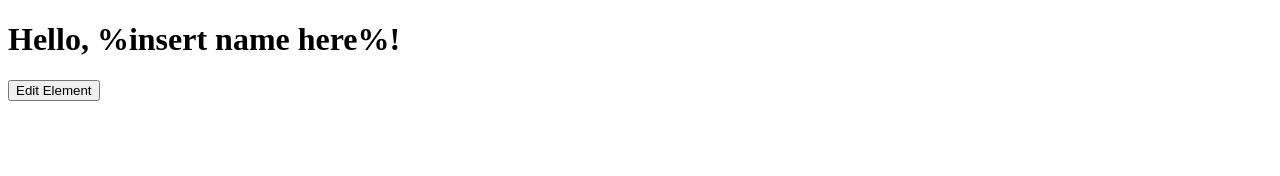
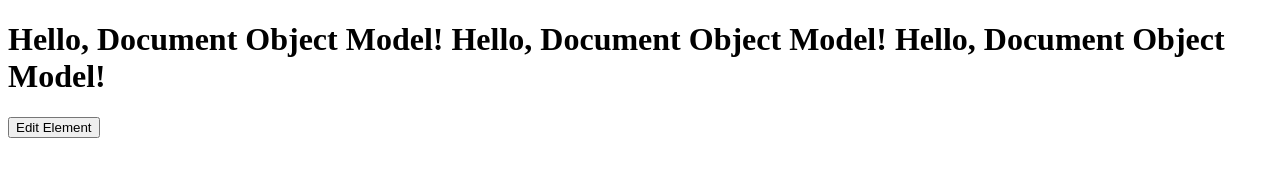
Before and after one commit to Allyster1/Softuni_Advanced_Javascript, a plain HTML site: page 04. DOM-Introduction/01.Edit Element/tamplate.html in a window 1280 px wide. Both pictures are taken after a click on the button "Edit Element". Drawn offline with Linux system fonts and the light colour scheme.

Commit message:
Adding task 1

```diff
--- a/04. DOM-Introduction/01.Edit Element/EditElement.js
+++ b/04. DOM-Introduction/01.Edit Element/EditElement.js
@@ -1,3 +1,5 @@
-function editElement() {
-    // TODO
+function editElement(ref, text, replacer) {
+  const content = ref.textContent;
+  const replacedText = content.split(text).join(replacer);
+  ref.textContent = replacedText;
 }
--- a/04. DOM-Introduction/01.Edit Element/tamplate.html
+++ b/04. DOM-Introduction/01.Edit Element/tamplate.html
@@ -5,7 +5,7 @@
     <title>Edit Element</title>
 </head>
 <body>
-<h1 id="e1">Hello, %insert name here%!</h1>
+<h1 id="e1">Hello, %insert name here%! Hello, %insert name here%! Hello, %insert name here%!</h1>
 <button onclick="editElement(document.getElementById('e1'), '%insert name here%', 'Document Object Model')">Edit Element</button>
 <script src="EditElement.js"></script>
 </body>
```
